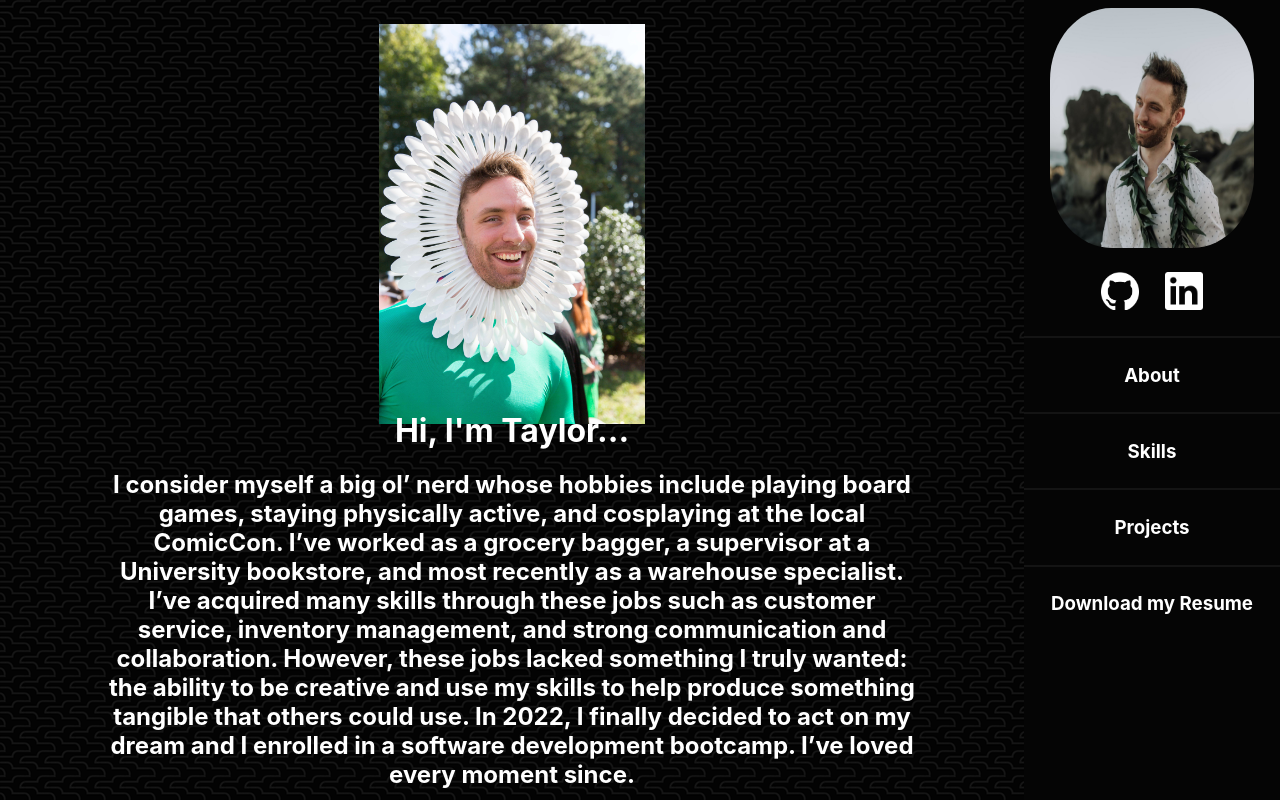
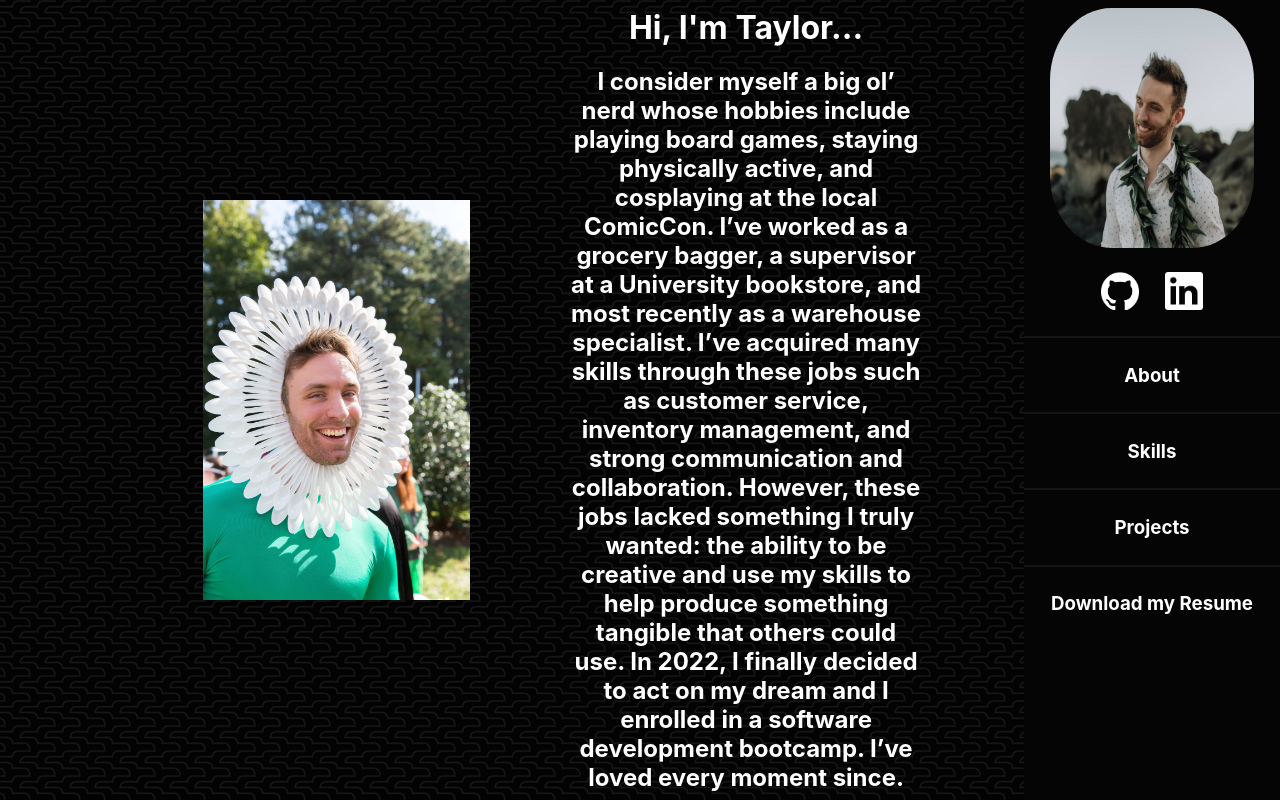
Before and after one commit to TBN00/Portfolio, a React (Create React App) app: page / in a window 1280 px wide. Both pictures are taken after a click on the element "About". Built offline with nearby package versions, Linux system fonts and the light colour scheme.

Commit message:
about image alignment

```diff
--- a/src/App.css
+++ b/src/App.css
@@ -137,7 +137,6 @@
 
 .image {
   position: absolute;
-  top: 3vh;
   height: 50vh;
   transition: 1s ease;
   opacity: 0;
--- a/src/Components/About.js
+++ b/src/Components/About.js
@@ -19,8 +19,10 @@ export const About = () => {
 
     return (
         <div className="projectContainer">
-            <div style={{ width: '80%', zIndex: 1, display: 'flex', flexDirection: 'column', alignItems: 'center' }}>
-                {pictures.map((pic, index) => (
+            <div style={{ width: '80%', zIndex: 1, display: 'flex', flexDirection: 'row', justifyContent: 'space-between'}}>
+
+                <div style={{display: 'flex', justifyContent: 'center', alignItems: 'center', width: '40vw'}}>
+                    {pictures.map((pic, index) => (
                     <img
                         id={index}
                         key={index}
@@ -31,10 +33,11 @@ export const About = () => {
                         }}
                     />
                 ))}
-                <div style={{ marginTop: "50vh", userSelect: 'none' }}>
+                </div>
+                <div style={{userSelect: 'none', width: '30vw' }}>
                     <h1>Hi, I'm Taylor...</h1>
                     <br />
-                    <h2>
+                    <h2 style={{fontSize: "3vh"}}>
                         I consider myself a big ol’ nerd whose hobbies include playing board games,
                         staying physically active, and cosplaying at the local ComicCon. I’ve worked as a grocery bagger,
                         a supervisor at a University bookstore, and most recently as a warehouse specialist. I’ve acquired
```
